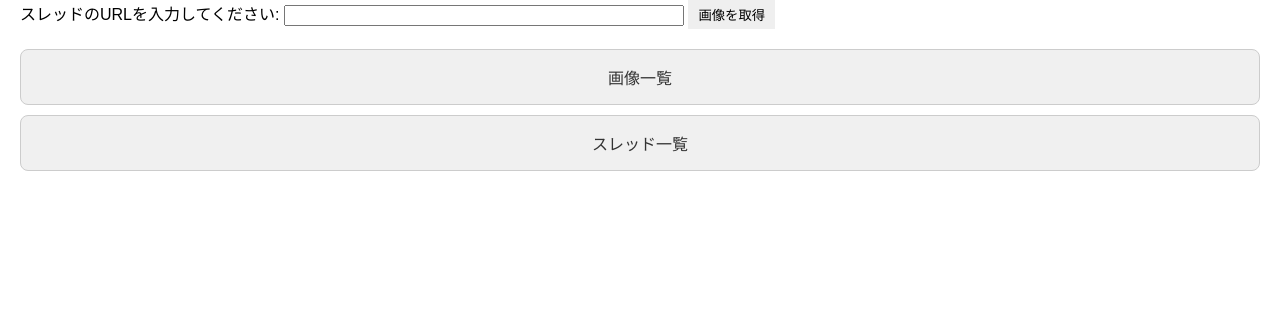
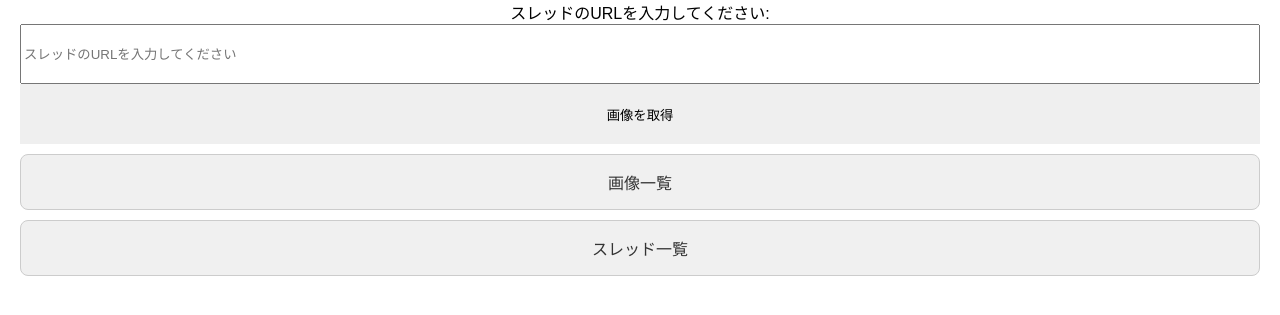
Before and after one commit to channkenn/animan_image, a Flask app: page / in a window 1280 px wide. Shown: the part 174-489 px from the top of the page. Run offline with Flask 3, Linux system fonts and the light colour scheme.

Commit message:
フォームのスタイル変更

```diff
--- a/templates/index.html
+++ b/templates/index.html
@@ -15,13 +15,17 @@
         <p style="color: red; font-weight: bold;">{{ warning_message }}</p>
     {% endif %}
 
-    <form method="POST" style="margin-bottom: 20px;">
-        <label for="url">スレッドのURLを入力してください:</label>
-        <input type="text" id="url" name="url" style="width: 400px;"
+    <form method="POST" style="margin-top: 20px; margin-bottom: 20px; width: 100%; margin: 0 auto;">
+        <label for="url" style="display: block; text-align: center;">スレッドのURLを入力してください:</label>
+        <input type="text" id="url" name="url" style="width: 100%; height: 60px;"
                required pattern="https:\/\/bbs\.animanch\.com\/.*"
-               title="https://bbs.animanch.com/ から始まるURLを入力してください">
-        <button type="submit">画像を取得</button>
+               title="https://bbs.animanch.com/ から始まるURLを入力してください"
+               placeholder="スレッドのURLを入力してください" />
+        <button type="submit" style="width: 100%; height: 60px;">画像を取得</button>
     </form>
+
+
+
 
 
     <a href="/favorites" class="panel-link">画像一覧</a>
```
